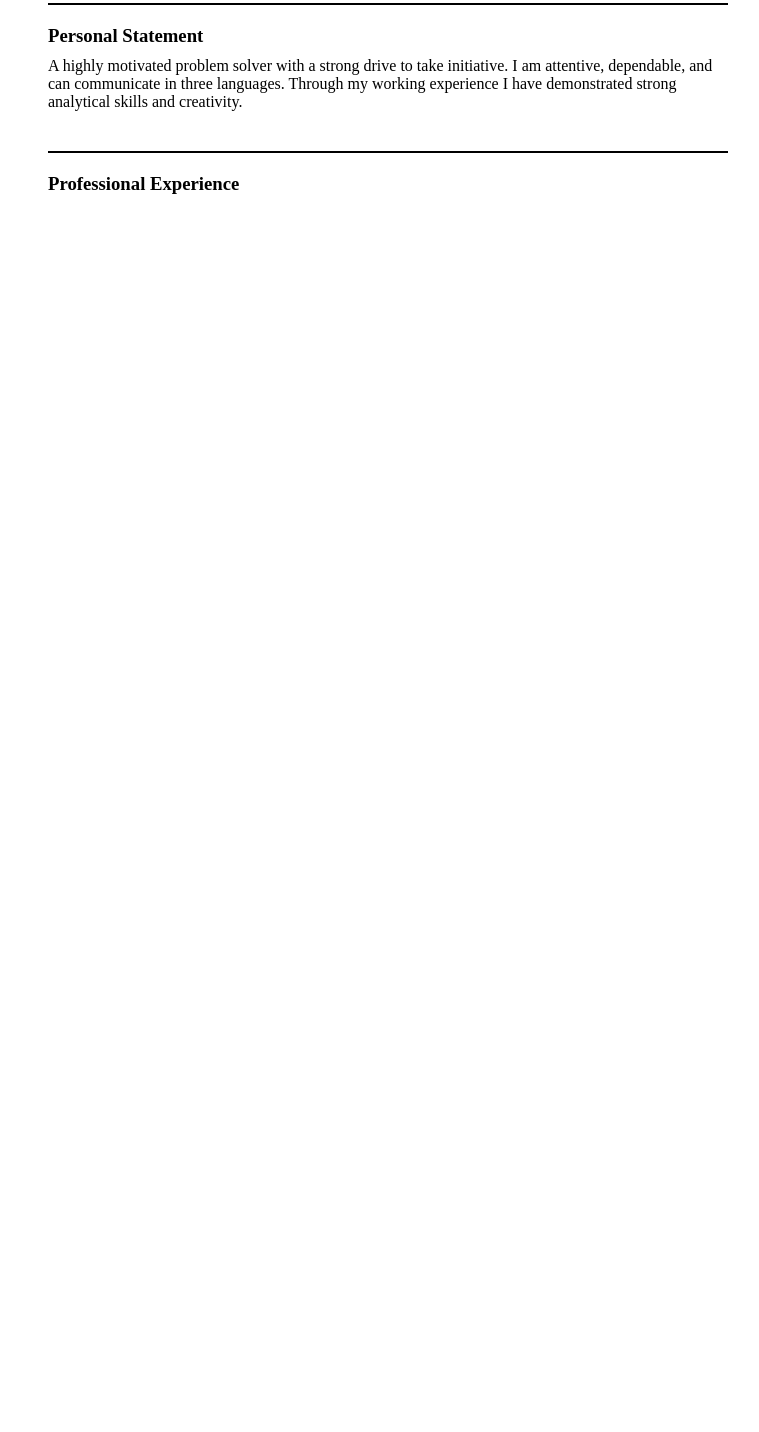
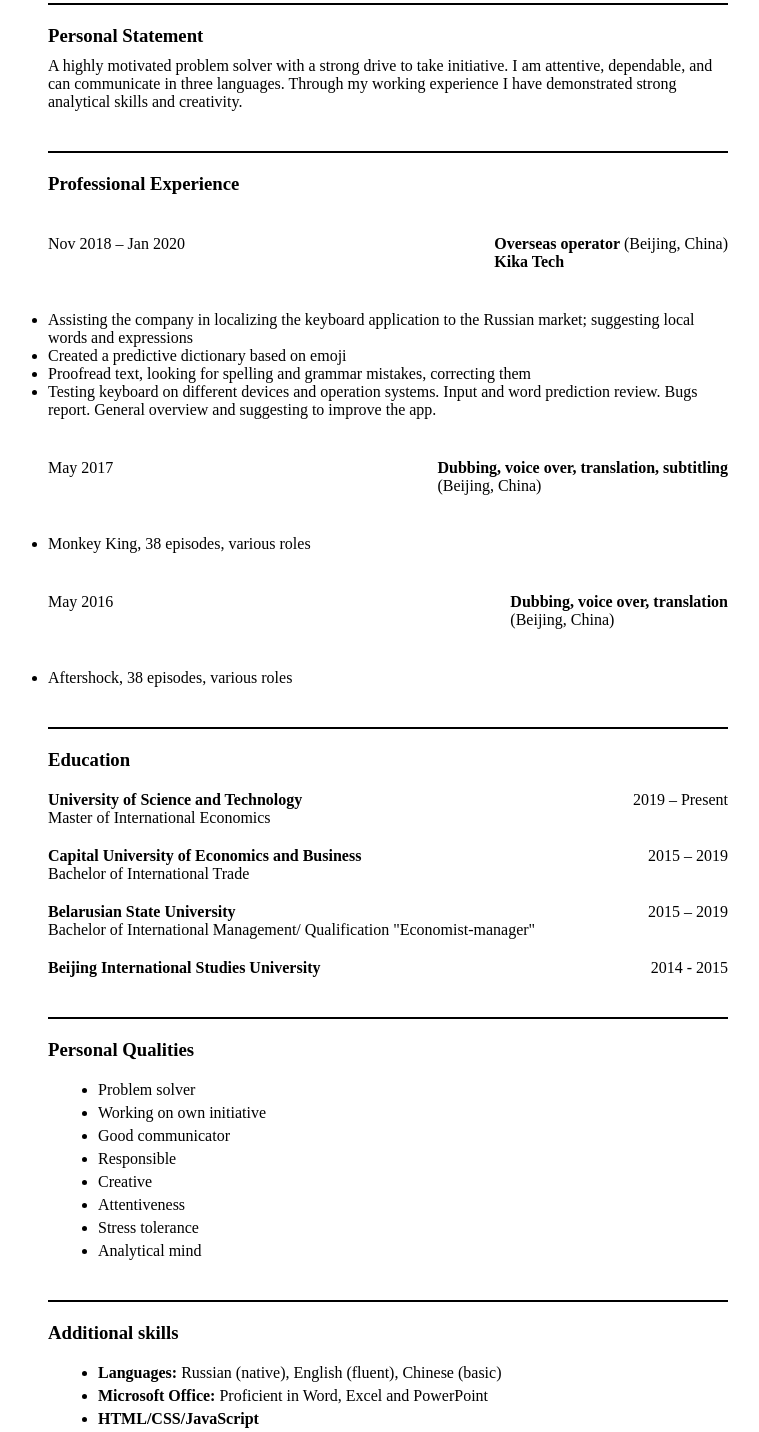
Before and after one commit to nikitaUsaty/rsschool-cv, a plain HTML site: page index.html in a window 1280 px wide. Shown: the part 251-1683 px from the top of the page, without its empty margins (252-1011 px from the left). Before the commit the page ends 800 px from the top, so only its background shows below. Drawn offline with Linux system fonts and the light colour scheme.

Commit message:
feat: complete cv

```diff
--- a/css/style.scss
+++ b/css/style.scss
@@ -1,13 +1,12 @@
 * {
   margin: 0;
   padding: 0;
-  // margin: 0 auto;
-  overflow-y: hidden;
 }
 
 .wrapper {
   max-width: 1440px;
   margin: 0 auto;
+  overflow-y: hidden;
 }
 header {
   display: flex;
@@ -59,3 +58,63 @@ main {
   padding-top: 20px;
   border-top: 2px solid black;
 }
+.company-info {
+  display: flex;
+  justify-content: space-between;
+  margin: 40px 0;
+
+  .specialization {
+    display: flex;
+    flex-direction: column;
+  }
+
+  .current-exp {
+    ul {
+      li {
+        margin: 5px 0;
+      }
+    }
+  }
+}
+
+.education {
+  margin-top: 40px;
+  border-top: 2px solid black;
+  padding-top: 20px;
+}
+
+.school {
+  display: flex;
+  justify-content: space-between;
+  margin-top: 20px;
+}
+
+.qualities {
+  margin: 40px 0;
+  border-top: 2px solid black;
+  padding-top: 20px;
+
+  ul {
+    margin-top: 20px;
+    margin-left: 50px;
+
+    li {
+      margin-top: 5px;
+    }
+  }
+}
+
+.skills {
+  margin-top: 40px;
+  border-top: 2px solid black;
+  padding-top: 20px;
+
+  ul {
+    margin-top: 20px;
+    margin-left: 50px;
+
+    li {
+      margin-top: 5px;
+    }
+  }
+}
--- a/index.html
+++ b/index.html
@@ -21,7 +21,7 @@
         </section>
       </header>
       <main>
-        <article class="statement">
+        <section class="statement">
           <h3>Personal Statement</h3>
           <p>
             A highly motivated problem solver with a strong drive to take
@@ -29,10 +29,117 @@
             languages. Through my working experience I have demonstrated strong
             analytical skills and creativity.
           </p>
-        </article>
-        <article class="experience">
+        </section>
+        <section class="experience">
           <h3>Professional Experience</h3>
-        </article>
+          <div class="company-info">
+            <div class="time">Nov 2018 – Jan 2020</div>
+            <div class="specialization">
+              <p><strong>Overseas operator</strong> (Beijing, China)</p>
+              <p><strong>Kika Tech</strong></p>
+            </div>
+          </div>
+
+          <ul class="current-exp">
+            <li>
+              Assisting the company in localizing the keyboard application to
+              the Russian market; suggesting local words and expressions
+            </li>
+
+            <li>Created a predictive dictionary based on emoji</li>
+            <li>
+              Proofread text, looking for spelling and grammar mistakes,
+              correcting them
+            </li>
+            <li>
+              Testing keyboard on different devices and operation systems. Input
+              and word prediction review. Bugs report. General overview and
+              suggesting to improve the app.
+            </li>
+          </ul>
+          <div class="company-info">
+            <div class="time">May 2017</div>
+            <div class="specialization">
+              <strong> Dubbing, voice over, translation, subtitling </strong
+              >(Beijing, China)
+            </div>
+          </div>
+          <ul class="current-exp">
+            <li>Monkey King, 38 episodes, various roles</li>
+          </ul>
+          <div class="company-info">
+            <div class="time">May 2016</div>
+            <div class="specialization">
+              <strong>Dubbing, voice over, translation</strong>(Beijing, China)
+            </div>
+          </div>
+          <ul class="current-exp">
+            <li>Aftershock, 38 episodes, various roles</li>
+          </ul>
+        </section>
+        <section class="education">
+          <h3>Education</h3>
+          <div class="school">
+            <div class="school-info">
+              <p><strong>University of Science and Technology</strong></p>
+              <p>Master of International Economics</p>
+            </div>
+            <div class="school-time">2019 – Present</div>
+          </div>
+          <div class="school">
+            <div class="school-info">
+              <p>
+                <strong> Capital University of Economics and Business</strong>
+              </p>
+              <p>Bachelor of International Trade</p>
+            </div>
+            <div class="school-time">2015 – 2019</div>
+          </div>
+          <div class="school">
+            <div class="school-info">
+              <p><strong> Belarusian State University</strong></p>
+              <p>
+                Bachelor of International Management/ Qualification
+                "Economist-manager"
+              </p>
+            </div>
+            <div class="school-time">2015 – 2019</div>
+          </div>
+          <div class="school">
+            <div class="school-info">
+              <p><strong> Beijing International Studies University</strong></p>
+            </div>
+            <div class="school-time">2014 - 2015</div>
+          </div>
+        </section>
+        <section class="qualities">
+          <h3>Personal Qualities</h3>
+          <ul>
+            <li>Problem solver</li>
+            <li>Working on own initiative</li>
+            <li>Good communicator</li>
+            <li>Responsible</li>
+            <li>Creative</li>
+            <li>Attentiveness</li>
+            <li>Stress tolerance</li>
+            <li>Analytical mind</li>
+          </ul>
+        </section>
+
+        <section class="skills">
+          <h3>Additional skills</h3>
+          <ul>
+            <li>
+              <strong> Languages:</strong> Russian (native), English (fluent),
+              Chinese (basic)
+            </li>
+            <li>
+              <strong> Microsoft Office:</strong> Proficient in Word, Excel and
+              PowerPoint
+            </li>
+            <li><strong>HTML/CSS/JavaScript</strong></li>
+          </ul>
+        </section>
       </main>
     </div>
   </body>
```
Also changed, not shown: css/style.css, 1 other file.
